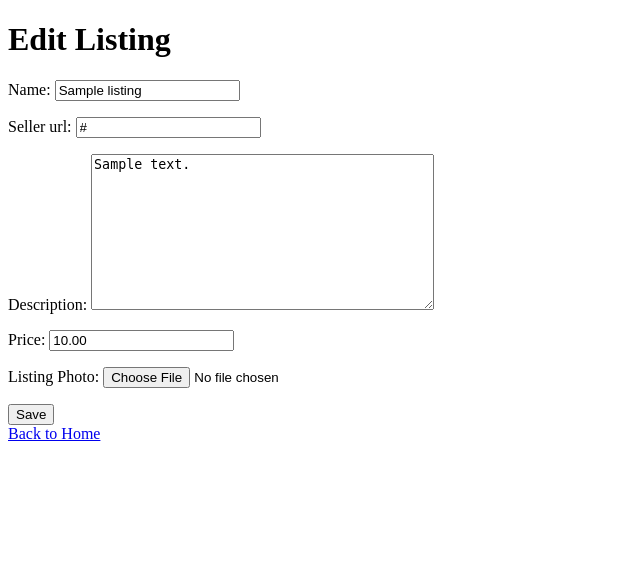
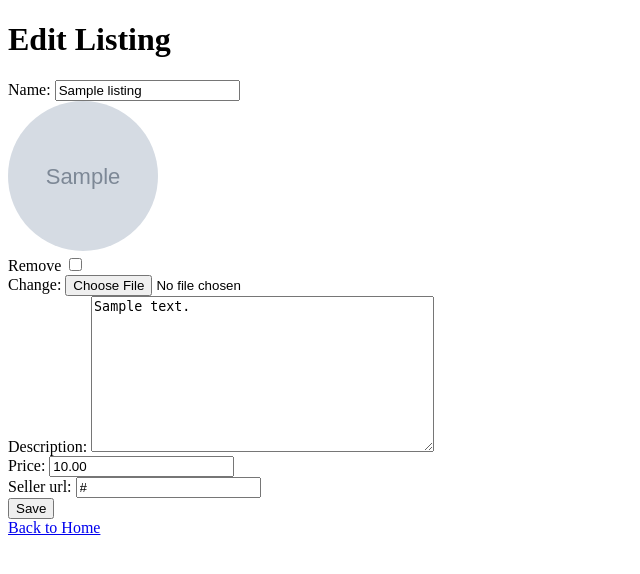
Before and after one commit to am-cid/hello-django, a Django app: page /listing/1/edit/ in a window 1280 px wide. Shown: the part 68-642 px from the top of the page, without its empty margins (0-640 px from the left). Run offline with Django 5.2, Linux system fonts and the light colour scheme; a user stored in the database is signed in; tables that the repository leaves empty hold one stand-in row (values such as "Sample post"); grey boxes marked "Sample" are stand-in pictures; parts of the project's set-up code (start-up, migrations or seed data) failed here and were passed over.

Commit message:
forms,templates: update create/update listing form to remove listing image and to have more precise control

```diff
--- a/simple_crud/listings/forms.py
+++ b/simple_crud/listings/forms.py
@@ -1,3 +1,5 @@
+import os
+
 from django import forms
 from django.contrib.auth.models import User
 
@@ -8,6 +10,8 @@ class ListingForm(forms.ModelForm):
     picture = forms.ImageField(
         label="Listing Photo", required=False, widget=forms.FileInput
     )
+    remove_picture = forms.BooleanField(required=False)
+
     class Meta:
         model = Listing
         fields = [
@@ -17,6 +21,18 @@ class ListingForm(forms.ModelForm):
             "price",
             "picture",
         ]
+
+    def save(self, commit=True):
+        instance = super(ListingForm, self).save(commit=False)
+        if self.cleaned_data.get("remove_picture"):
+            try:
+                os.unlink(instance.picture.path)
+            except OSError:
+                pass
+            instance.picture = None
+        if commit:
+            instance.save()
+        return instance
 
 
 class UserRegistrationForm(forms.ModelForm):
--- a/simple_crud/listings/templates/listings/listing_form.html
+++ b/simple_crud/listings/templates/listings/listing_form.html
@@ -3,15 +3,51 @@
 {% block content %}
 <h1>
     {% if form.instance.pk %}
-        Edit Listing
+    Edit Listing
     {% else %}
-        Create New Listing
+    Create New Listing
     {% endif %}
 </h1>
-<form method="post">
-  {% csrf_token %}
-  {{ form.as_p }}
-  <button type="submit">Save</button>
+
+<form form method="POST" enctype="multipart/form-data">
+    {% csrf_token %}
+
+    <div class="field-wrapper">
+        {{ form.name.label_tag }} {{ form.name }}
+    </div>
+
+    {% if form.picture and form.picture.value.url %}
+    <div class="field-wrapper">
+        <img src={{ form.picture.value.url }}
+        alt="Listing Image"
+        style="width: 150px; height: 150px; object-fit: cover; border-radius: 50%;"
+        />
+    </div>
+    <div class="field-wrapper">
+        <label for='id_remove_picture'> Remove </label>
+        {{ form.remove_picture }}
+    </div>
+    <div class="field-wrapper">
+        <label for='id_picture'> Change: </label>
+        {{ form.picture }}
+    </div>
+    {% else %}
+    <div class="field-wrapper">
+        {{ form.picture.label_tag }} {{ form.picture }}
+    </div>
+    {% endif %}
+
+    <div class="field-wrapper">
+        {{ form.description.label_tag }} {{ form.description }}
+    </div>
+    <div class="field-wrapper">
+        {{ form.price.label_tag }} {{ form.price }}
+    </div>
+    <div class="field-wrapper">
+        {{ form.seller_url.label_tag }} {{ form.seller_url }}
+    </div>
+    <button type="submit">Save</button>
 </form>
+
 <a href="{% url 'home' %}">Back to Home</a>
 {% endblock %}
```
